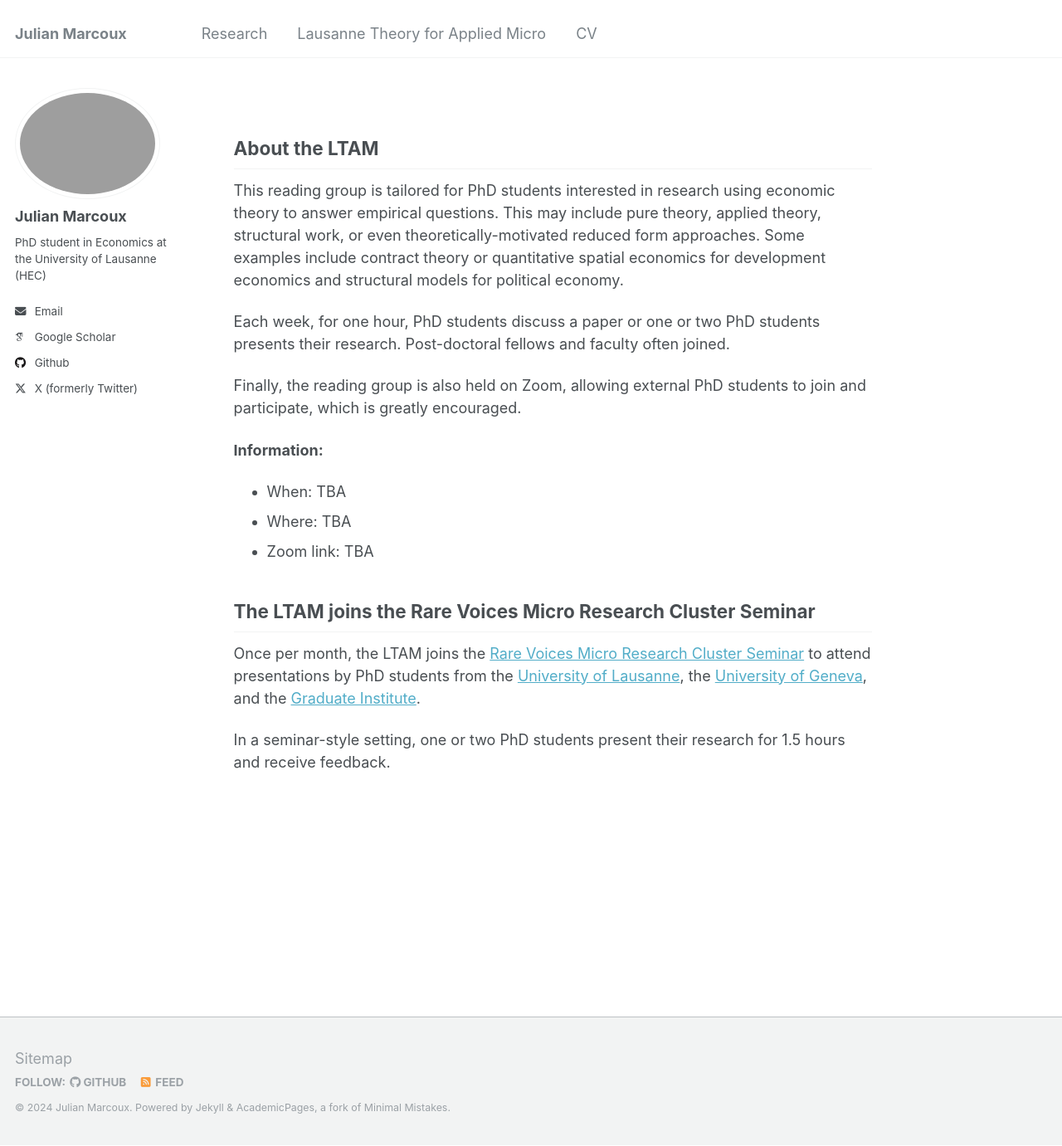
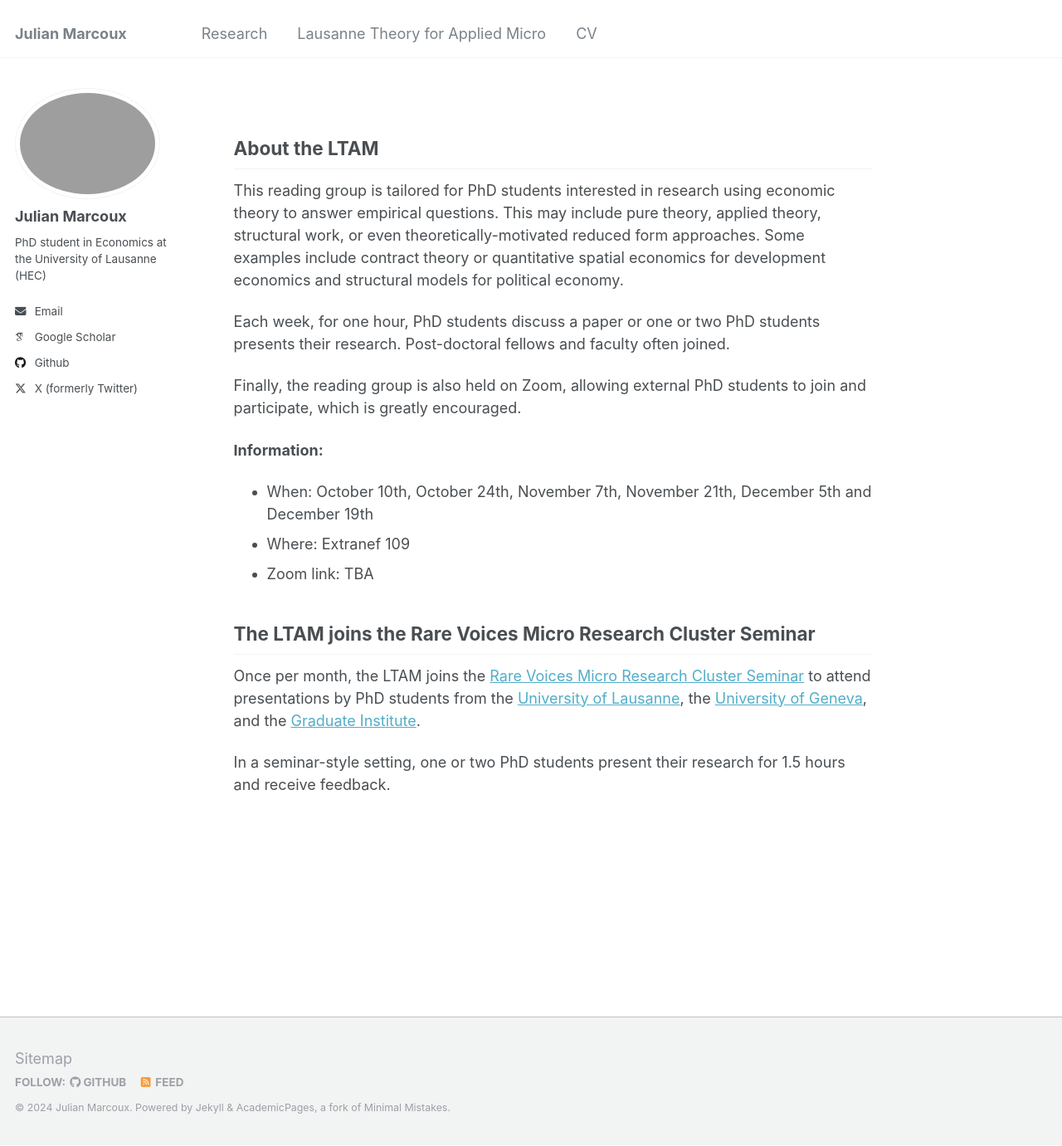
Before and after one commit to julianmarcoux/julianmarcoux.github.io, a Jekyll site: the page built from _pages/reading_group.md, in a window 1280 px wide and 1381 px high. Shown: the whole window at 83% size. Built offline with Jekyll 4.4.1, drawn with Linux system fonts in a browser that asks for light colours; some web fonts are replaced.

Commit message:
Update reading_group.md

```diff
--- a/_pages/reading_group.md
+++ b/_pages/reading_group.md
@@ -15,8 +15,8 @@ Finally, the reading group is also held on Zoom, allowing external PhD students
 
 **Information:**
 
-- When: TBA
-- Where: TBA
+- When: October 10th, October 24th, November 7th, November 21th, December 5th and December 19th
+- Where: Extranef 109
 - Zoom link: TBA
 
 
```
